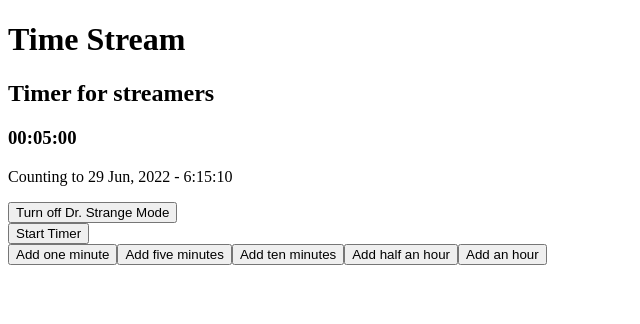
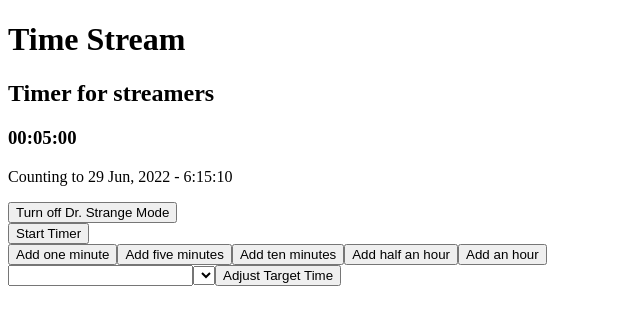
Before and after one commit to ben-laird/adjustable-timer, a React (Create React App) app: page / in a window 1280 px wide. Shown: the top 324 px of the page, without its empty margins (0-640 px from the left). Built offline with nearby package versions, Linux system fonts and the light colour scheme.

Commit message:
Incorporate AdjustTime

```diff
--- a/src/App.tsx
+++ b/src/App.tsx
@@ -1,4 +1,5 @@
-import AdjustTarget, { AdjustTargetBaseProps } from "./features/timer/AdjustTarget";
+import { AdjustTargetBaseProps } from "./features/timer/AdjustTarget";
+import AdjustTime from "./features/timer/AdjustTime";
 import StartStop from "./features/timer/StartStop";
 import TargetAdjusters from "./features/timer/TargetAdjusters";
 import Timer from "./features/timer/Timer";
@@ -19,6 +20,7 @@
       <Timer />
       <StartStop />
       <TargetAdjusters adjusters={adjusters} />
+      <AdjustTime />
     </div>
   );
 };
--- a/src/features/timer/AdjustTime.tsx
+++ b/src/features/timer/AdjustTime.tsx
@@ -1,16 +1,37 @@
+import { Field, Form } from "react-final-form";
 import { connect } from "react-redux";
 import { RootState } from "../../app/store";
+import { adjustTarget, DayDelta } from "./timerSlice";
 
 type AdjustTimeProps = ReturnType<typeof mapState> & typeof mapDispatch;
 
 const AdjustTime = (props: AdjustTimeProps) => {
-  return <div>Adjust Time</div>;
+  const onSubmit = (vals: FormData) => {
+    const payload: DayDelta = { value: 1, unit: "minute" };
+    props.adjustTarget(payload);
+  };
+
+  return (
+    <Form onSubmit={onSubmit}>
+      {(props) => (
+        <form onSubmit={props.handleSubmit}>
+          <Field name="deltaValue">
+            {(props) => <input {...props.input} />}
+          </Field>
+          <Field name="deltaUnit">
+            {(props) => <select {...props.input} />}
+          </Field>
+          <button type="submit">Adjust Target Time</button>
+        </form>
+      )}
+    </Form>
+  );
 };
 
 const mapState = (state: RootState) => {
   return { state };
 };
 
-const mapDispatch = {};
+const mapDispatch = { adjustTarget };
 
 export default connect(mapState, mapDispatch)(AdjustTime);
```
